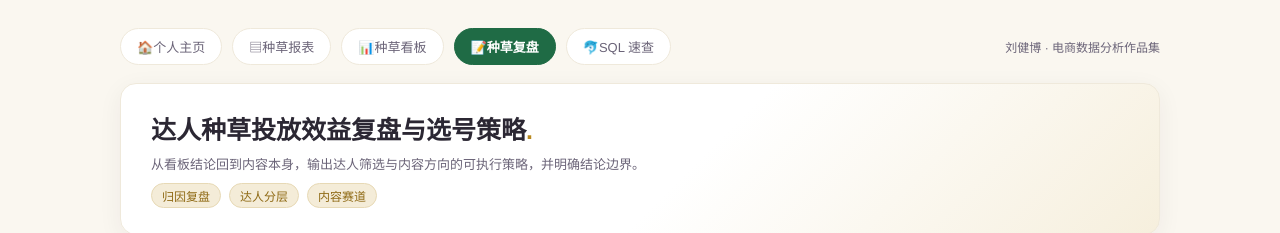
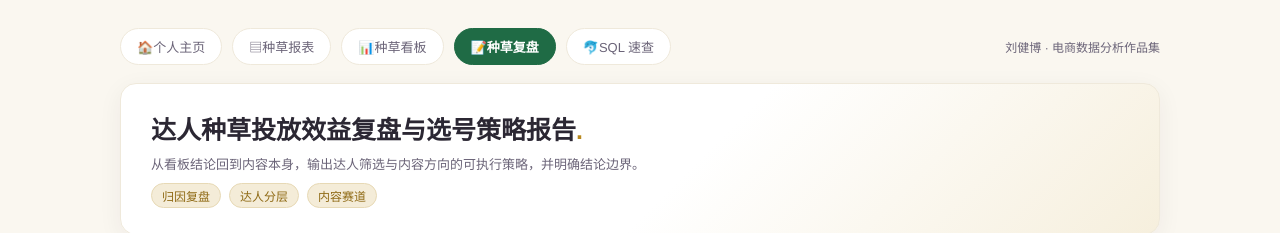
Before and after one commit to OI-CTFsky/revenue-dashboard, a plain HTML site: page camel-review.html in a window 1280 px wide. Shown: the top 233 px of the page. Drawn offline with nearby package versions, Linux system fonts and the light colour scheme.

Commit message:
项目名同步至PPTX版（抖音系/去户外品牌后缀/补报告）

```diff
--- a/camel-review.html
+++ b/camel-review.html
@@ -3,8 +3,8 @@
 <head>
 <meta charset="utf-8">
 <meta name="viewport" content="width=device-width, initial-scale=1">
-<title>达人种草投放效益复盘与选号策略 | 刘健博 · 电商数据分析</title>
-<meta name="description" content="骆驼达人种草效益复盘报告：从看板结论回到内容本身，输出达人筛选与内容方向的可执行策略，并明确结论边界。金额为模拟演示数据。">
+<title>达人种草投放效益复盘与选号策略报告 | 刘健博 · 电商数据分析</title>
+<meta name="description" content="达人种草投放效益复盘与选号策略报告：从看板结论回到内容本身，输出达人筛选与内容方向的可执行策略，并明确结论边界。金额为模拟演示数据。">
 <style>
   :root{--accent:#b9891f;--accent-deep:#8f6a15;--ink:#2b2733;--ink-2:#6b6478;--line:#efe9db;--card:#fff;--bg:#faf7f0;--green:#1f6b45;--blue:#5b7fd4;--red:#d9534f}
   *{margin:0;padding:0;box-sizing:border-box}
@@ -51,7 +51,7 @@
   </nav>
 
   <header>
-    <h1>达人种草投放效益复盘与选号策略<span class="dot">.</span></h1>
+    <h1>达人种草投放效益复盘与选号策略报告<span class="dot">.</span></h1>
     <p>从看板结论回到内容本身，输出达人筛选与内容方向的可执行策略，并明确结论边界。</p>
     <div class="badges"><span class="badge">归因复盘</span><span class="badge">达人分层</span><span class="badge">内容赛道</span></div>
   </header>
```
